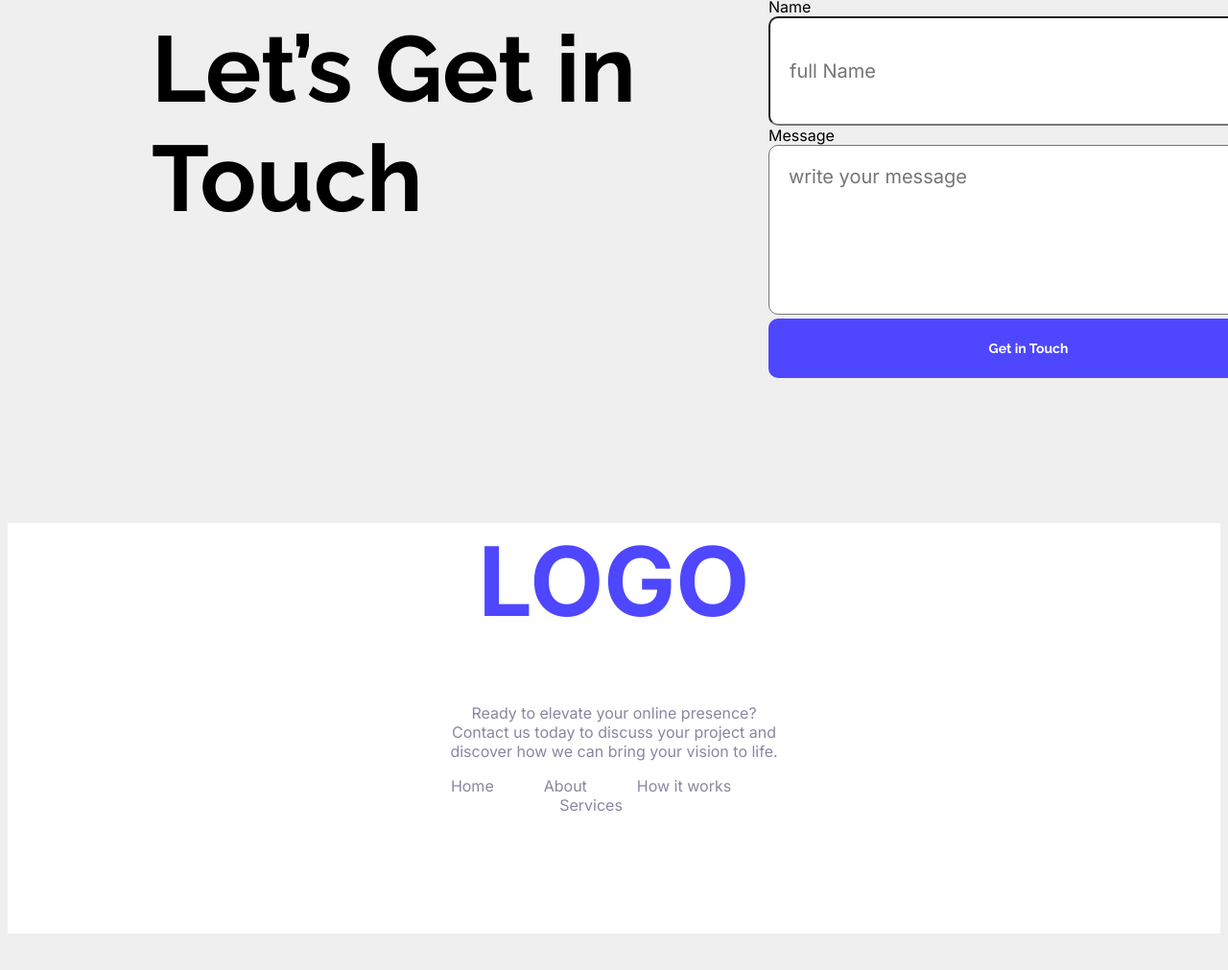
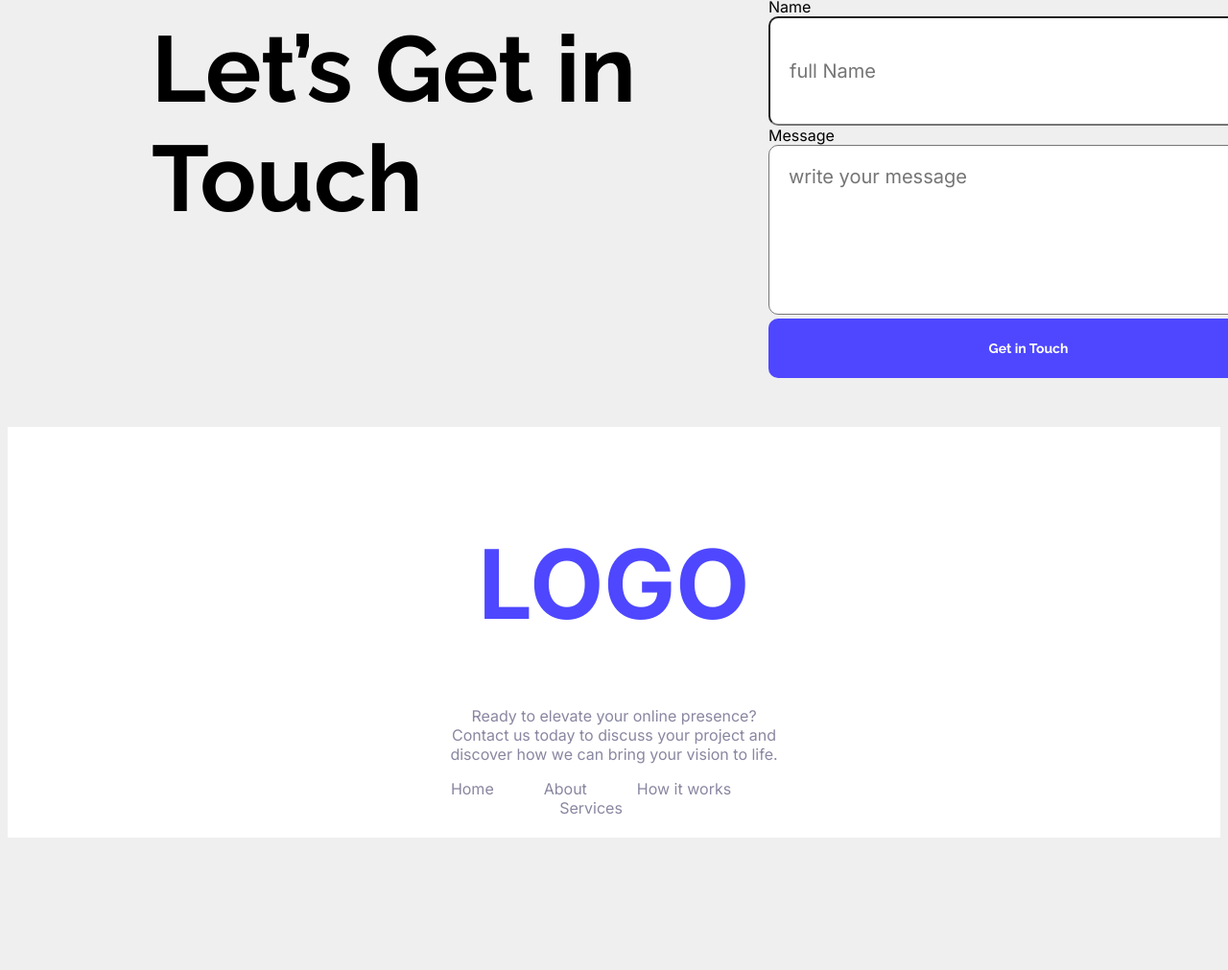
Before and after one commit to jiyad486/my-assignment-repo, a plain HTML site: page index.html in a window 1280 px wide. Shown: the part 2711-3722 px from the top of the page at 96% size. After the commit the page ends 3592 px from the top, so only its background shows below. Drawn offline with Linux system fonts and the light colour scheme.

Commit message:
add more info

```diff
--- a/styles/ui.css
+++ b/styles/ui.css
@@ -180,6 +180,7 @@ footer{
   font-size: 100px;
   font-weight: 700;
   color: #4E47FF;
+  text-align: center;
 
 }
 .end{
@@ -187,7 +188,7 @@ footer{
 }
 .the-end{
   height: 428px;
-  margin: 100px 455px;
+  margin: 0px 455px;
   text-align: center;
 }
 footer div a{
@@ -203,7 +204,6 @@ footer div a{
 .say{
   font-size: 42px;
   font-weight: 700;
-  text-align: center;
 }
 .ava{
   display: flex;
```
Also changed, not shown: index.html (+1 -0 lines).
